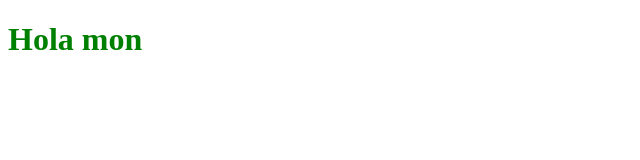
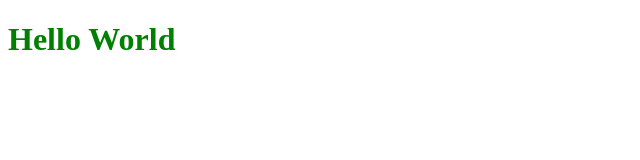
Before and after one commit to gexposito943/A, a plain HTML site: page index.html in a window 1280 px wide. Shown: the whole page, without its empty margins (0-640 px from the left). Drawn offline with Linux system fonts and the light colour scheme.

Commit message:
modificacio titul A

```diff
--- a/index.html
+++ b/index.html
@@ -7,7 +7,7 @@
     <link rel="stylesheet" href="styles.css">
 </head>
 <body>
-    <h1>Hola mon</h1>
+    <h1>Hello World </h1>
 
 </body>
 </html>
```
